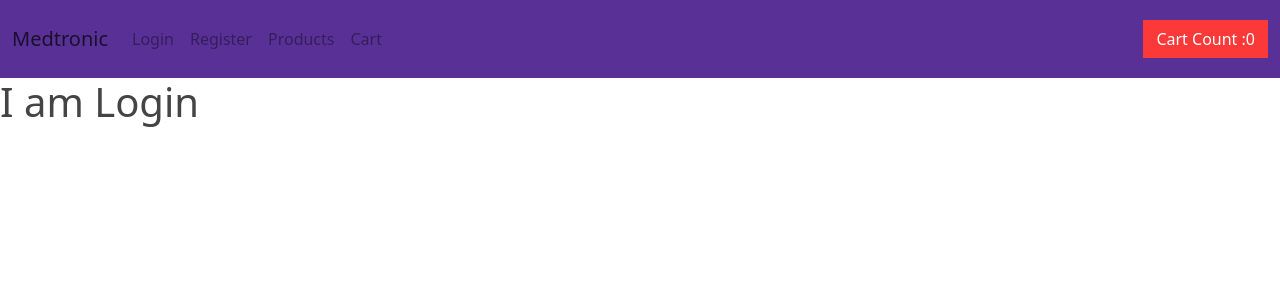
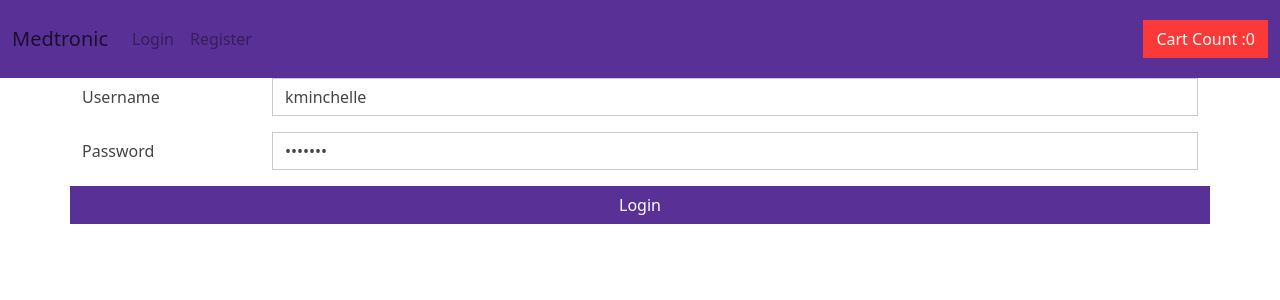
Before and after one commit to kiran-blockchain/medtronic-advanced-react, a React (Create React App) app in the folder demoapp/: page / in a window 1280 px wide. Shown: the top 300 px of the page. Built offline with nearby package versions, Linux system fonts and the light colour scheme.

Commit message:
added code

```diff
--- a/demoapp/src/App.jsx
+++ b/demoapp/src/App.jsx
@@ -7,19 +7,35 @@ import { getData, getDataByAxios } from "./services";
 import { Register } from "./pages/regsiter";
 import { CartContext } from "./context/cartContext";
 import { AppRoutes } from "./AppRoutes";
+import { AuthContext } from "./context/authContext";
 
 export const App = () => {
   const nameOfTheCompany = 'Medtronic';
   const [cart, setCart] = useState(0);
-  const addItemToCart =()=>{
-    setCart(cart+1);
+  const [isLoggedIn, setLogin] = useState(false);
+  const setLoggedInStatus = (token) => {
+    localStorage.setItem('token', token);
+    setLogin(true);
+  }
+  const setLogout = () => {
+    localStorage.removeItem('token');
+    setLogin(false);
+  }
+  const addItemToCart = () => {
+    setCart(cart + 1);
   };
 
 
   return (
-    <div>
+    <AuthContext.Provider value={{
+      setLogin: setLoggedInStatus,
+      setLogout: setLogout,
+      isLoggedIn: isLoggedIn
+    }}>
+      <div>
         <Header companyName={nameOfTheCompany} />
-        <AppRoutes/>
-    </div>
+        <AppRoutes />
+      </div>
+    </AuthContext.Provider>
   )
 };
--- a/demoapp/src/AppRoutes.js
+++ b/demoapp/src/AppRoutes.js
@@ -3,15 +3,21 @@ import { Login } from "./pages/login"
 import { Register } from "./pages/regsiter"
 import { Products } from "./pages/products"
 import { Cart } from "./pages/cart"
+import Protected from "./components/Protected"
 
-export const AppRoutes =()=>{
+export const AppRoutes = () => {
     return (
         <Routes>
-            <Route path="/" element={<Login/>}/>
-            <Route path="/register" element={<Register/>}/>
-            <Route path="/products" element={<Products/>}/>
-            <Route path="/cart" element={<Cart/>}/>
-            <Route path="*" element={<Login/>}/>
+            <Route path="/" element={<Login />} />
+            <Route path="/register" element={<Register />} />
+            <Route path="/products"
+                element={<Protected>
+                    <Products />
+                </Protected>} />
+            <Route path="/cart"
+                element={<Protected><Cart />
+                </Protected>} />
+            <Route path="*" element={<Login />} />
         </Routes>
     )
 }
--- a/demoapp/src/components/NavItems/index.jsx
+++ b/demoapp/src/components/NavItems/index.jsx
@@ -1,7 +1,10 @@
+import { useContext } from "react";
 import { useNavigate } from "react-router";
+import { AuthContext } from "../../context/authContext";
 
 export const NavItems = () => {
     const navigate = useNavigate();
+    const {isLoggedIn,setLogout} = useContext(AuthContext);
     const navLinks = [{
         id: 1,
         name: "Login",
@@ -21,20 +24,36 @@ export const NavItems = () => {
         id: 4,
         name: "Cart",
         url: "/cart"
+    },
+    {
+        id: 5,
+        name: "Logout",
+        url: "/login"
     }];
 
     const navContent = () => {
 
-        return navLinks.map((item, index) => {
+        return provideLinkArray().map((item, index) => {
 
             return (<li class="nav-item" key={index}>
                 <a class="nav-link" href="#" onClick={e => {
+                    if(item.url=='/login'){
+                        // localStorage.removeItem('token');
+                        setLogout();
+                    }
                     navigate(item.url)
                 }}>{item.name}</a>
                 {/* <a class="nav-link" href={item.url} >{item.name}</a> */}
             </li>
             )
         })
+    }
+    const provideLinkArray = ()=>{
+        if(isLoggedIn||localStorage.getItem('token')!=null){
+            return navLinks.filter(x=>x.id>2);
+        }else{
+            return navLinks.filter(x=>x.id<=2)
+        }
     }
 
     return (
--- /dev/null
+++ b/demoapp/src/components/Protected/index.js
@@ -0,0 +1,10 @@
+import { Navigate } from "react-router-dom"
+
+const Protected = (props) => {
+    console.log(props);
+    if (localStorage.getItem('token')==null) {
+        return <Navigate to="/" />
+    }
+    return props.children
+}
+export default Protected;
--- /dev/null
+++ b/demoapp/src/context/authContext.js
@@ -0,0 +1,7 @@
+import { createContext, createFactory } from "react";
+
+export const AuthContext=createContext({
+    isLoggedIn:false,
+    setLogin:()=>{},
+    setLogout:()=>{}
+});
--- a/demoapp/src/pages/login.jsx
+++ b/demoapp/src/pages/login.jsx
@@ -1,5 +1,56 @@
-export const Login =()=>{
-    return(
-        <h1>I am Login</h1>
+import { useContext, useState } from "react"
+import { postDataByAxios } from "../services"
+import { useNavigate } from "react-router"
+import { AuthContext } from "../context/authContext"
+
+export const Login = () => {
+    const {setLogin} =useContext(AuthContext)
+    const navigate = useNavigate();
+    const [login, setSignin] = useState({ username: 'kminchelle', password: '0lelplR' })
+    const handleLogin = async () => {
+        try {
+            let result = await postDataByAxios('https://dummyjson.com/auth/login', login);
+            setLogin(result.token);
+            console.log(result)
+            navigate("/products");
+        }catch(ex){
+            console.log(ex);
+            navigate("/login")
+
+        }
+    };
+    return (
+        <div className="container">
+            <div class="row mb-3">
+                <label for="username" class="col-sm-2 col-form-label">Username</label>
+                <div class="col-sm-10">
+                    <input type="username"
+                        name="username"
+                        class="form-control"
+                        id="username"
+                        value={login.username}
+                        onChange={e => {
+                            setSignin({ ...login, username: e.target.value })
+                        }} />
+                </div>
+            </div>
+            <div class="row mb-3">
+                <label for="password" class="col-sm-2 col-form-label">Password</label>
+                <div class="col-sm-10">
+                    <input type="password" name="password"
+                        class="form-control" id="password"
+                        value={login.password}
+                        onChange={e => {
+                            setLogin({ ...login, password: e.target.value })
+                        }} />
+                </div>
+            </div>
+            <div class="row mb-3">
+                <button className="btn btn-primary"
+                    onClick={handleLogin}>
+                    Login
+                </button>
+            </div>
+        </div>
     )
 }
--- a/demoapp/src/services/index.js
+++ b/demoapp/src/services/index.js
@@ -19,3 +19,12 @@ export const getDataByAxios = async (url) => {
         return ex;
     }
 }
+export const postDataByAxios = async (url,payload) => {
+    try {
+        const result = await axios.post(url,payload);
+        return result.data;
+    } catch (ex) {
+        console.log(ex);
+        return ex;
+    }
+}
```
